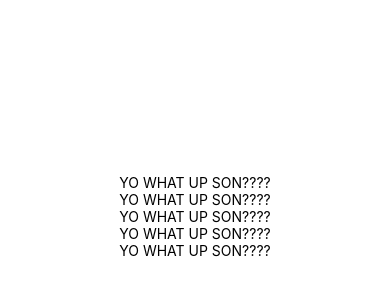
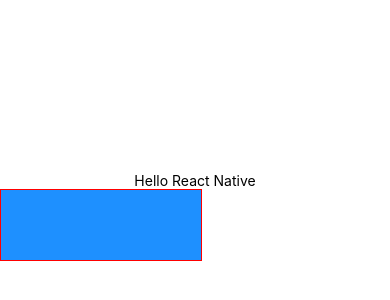
Before and after one commit to melher39/donewithit, a React Native app: screen / in a window 390 px wide. Shown: the part 206-506 px from the top of the page. Built offline with nearby package versions, Linux system fonts and the light colour scheme.

Commit message:
playing around with Touchable components, inluding the android native one. also loaded some images from a local path and the web.

```diff
--- a/App.js
+++ b/App.js
@@ -1,29 +1,35 @@
-import { StatusBar } from 'expo-status-bar';
-import React from 'react';
-import { StyleSheet, Text, View } from 'react-native';
+import { StatusBar } from "expo-status-bar";
+import React from "react";
+import { StyleSheet, Text, View, Image, SafeAreaView, TouchableNativeFeedback } from "react-native";
 
 export default function App() {
-  console.log("heyyyyy"); // test test
-  let x = 1;
-  // x.toString();
+  const handlePress = () => console.log("Text Pressed.");
+
   return (
-    <View style={styles.container}>
-      <Text>YO WHAT UP SON????</Text>
-      <Text>YO WHAT UP SON????</Text>
-      <Text>YO WHAT UP SON????</Text>
-      <Text>YO WHAT UP SON????</Text>
-      <Text>YO WHAT UP SON????</Text>
+    <SafeAreaView style={styles.container}>
+      <Text
+        numberOfLines={1}
+        onPress={handlePress}
+      >
+        Hello React Native
+      </Text>
+      <TouchableNativeFeedback onPress={() => console.log("tapped.")}>
+        <View
+        style={{width: 200, height: 70, backgroundColor: "dodgerblue"}}
+        >
 
-      <StatusBar style="auto" />
-    </View>
+        </View>
+      </TouchableNativeFeedback>
+
+    </SafeAreaView>
   );
 }
 
 const styles = StyleSheet.create({
   container: {
     flex: 1,
-    backgroundColor: '#fff',
-    alignItems: 'center',
-    justifyContent: 'center',
-  },
+    backgroundColor: "#fff",
+    justifyContent: "center",
+    alignItems: "center"
+  }
 });
```
